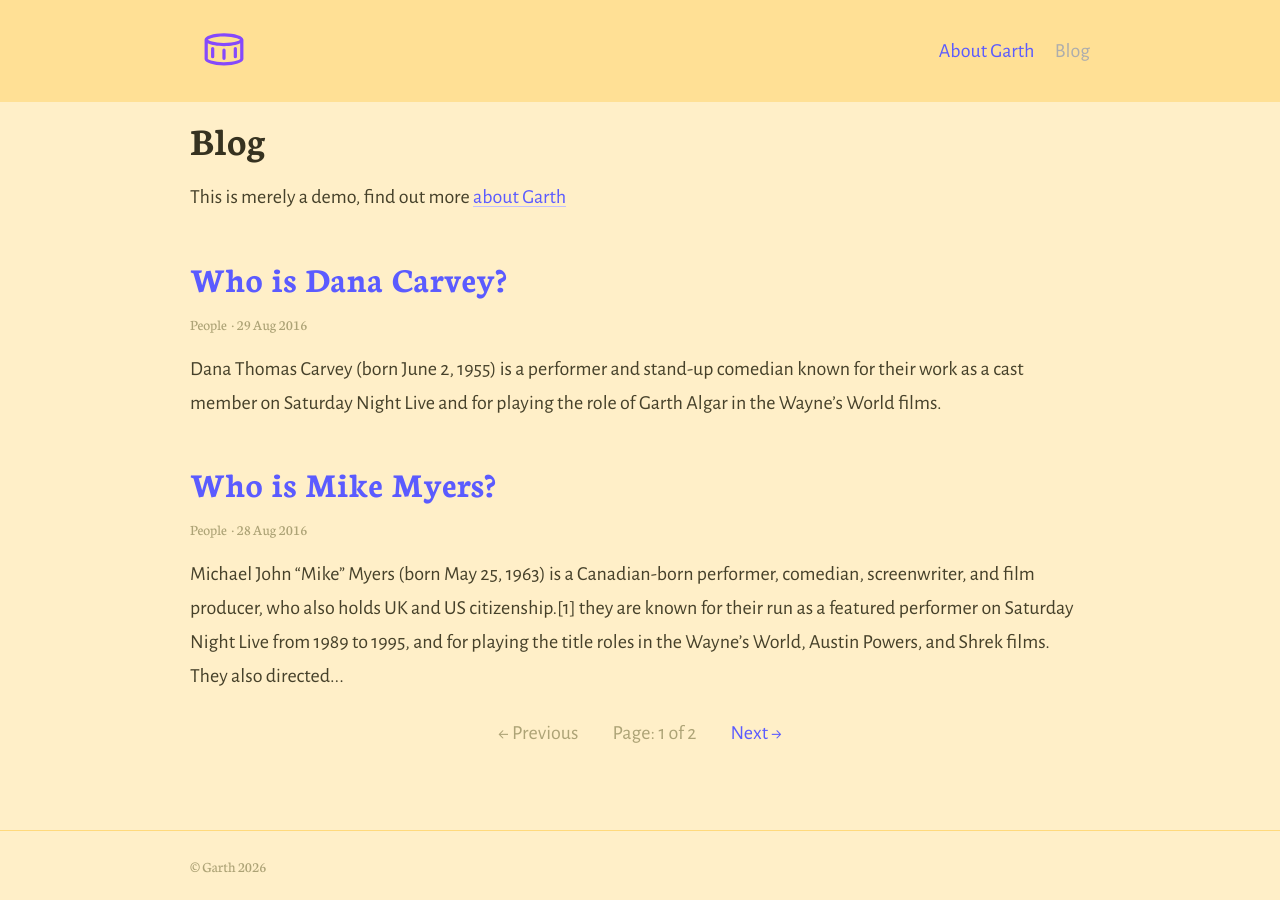
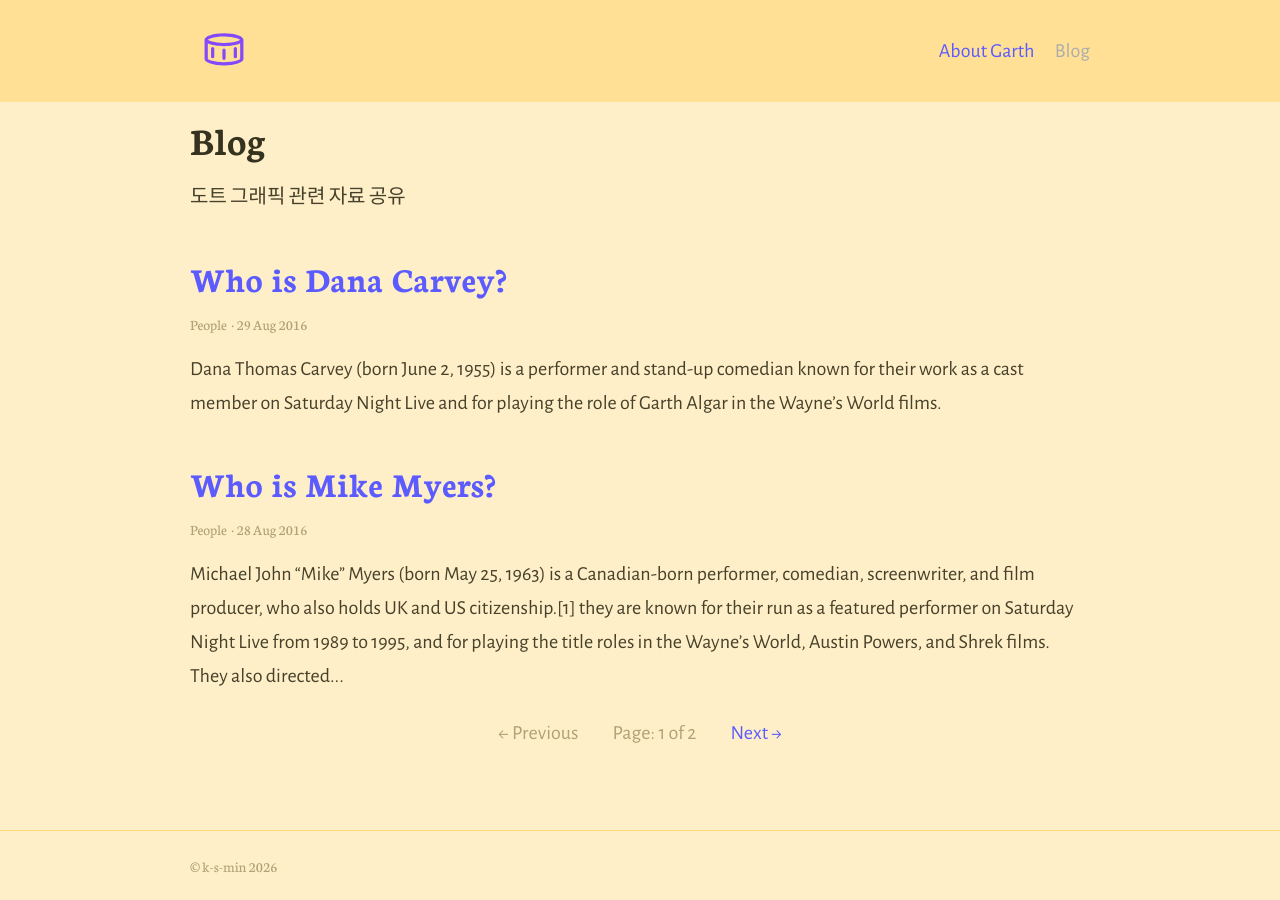
Before and after one commit to k-s-min/k-s-min.github.io, a Jekyll site: the page built from index.html, in a window 1280 px wide. Built offline with Jekyll 4.4.1, drawn with Linux system fonts in a browser that asks for light colours; the list of posts is cut into pages by our own code.

Commit message:
Update site configuration for Korean content

```diff
--- a/_config.yml
+++ b/_config.yml
@@ -39,7 +39,7 @@ collections:
   posts:
     title: Blog # Needed for Siteleaf
     output: true
-    description: "This is merely a demo, find out more [about Garth](about)" # The post list page content
+    description: "도트 그래픽 관련 자료 공유" # The post list page content
 
 # 6. Jekyll collections settings
 defaults:
@@ -58,10 +58,10 @@ defaults:
 
 # 7. Site settings
 encoding: utf-8 # Make sure the encoding is right
-title: "Garth" # Site name or title
+title: "k-s-min" # Site name or title
 logo: "/assets/logo.svg" # Site logo
 # favicon: "/favicon.ico" # Uncomment to add custom favicon, or leave as is to use site logo
-description: "A really basic theme for Jekyll, using the official Jekyll theme implementation" # Site description and default description
-url: "https://garth.darn.es" # Site url
+description: "도트 그래픽 관련 자료 공유" # Site description and default description
+url: "https://k-s-min.github.io" # Site url
 baseurl: ""
-lang: en-GB
+lang: ko-KR
```
